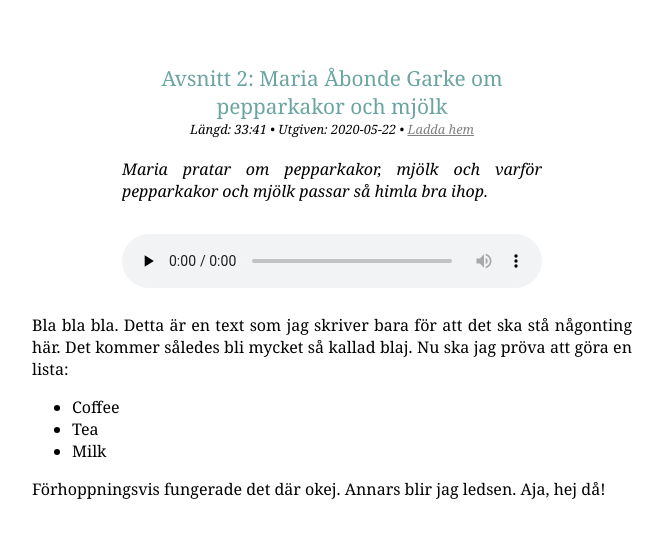
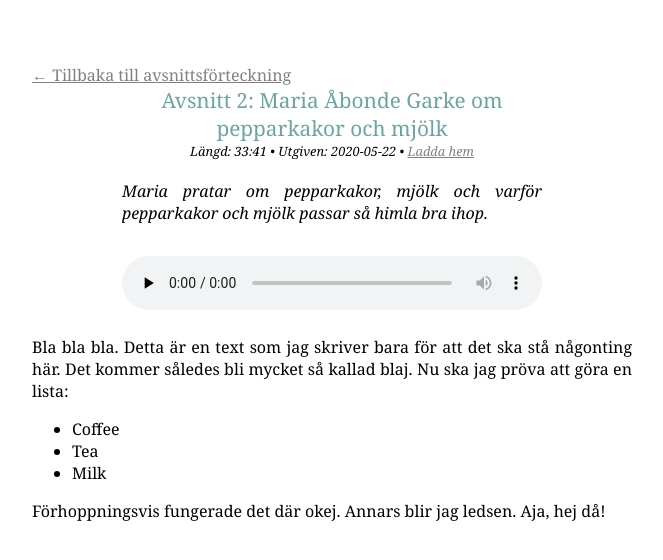
Before and after one commit to Dubbelblind/Dubbelblind.github.io, a Jekyll site: the page built from _posts/2020-05-22-Episod-2.md, in a window 1280 px wide. Shown: the top 560 px of the page, without its empty margins (308-971 px from the left). Built offline with Jekyll 4.4.1, drawn with Linux system fonts in a browser that asks for light colours.

Commit message:
Update post.html

```diff
--- a/_layouts/post.html
+++ b/_layouts/post.html
@@ -4,6 +4,7 @@ layout: default
 <body>
 	<article>
 		<div class="avsnitt">
+			<a href="{{ page.url | prepend: site.baseurl }}" class="linkback">&larr; Tillbaka till avsnittsförteckning</a>
 			<div class="avsnitt_titel"><a href="{{ page.url | prepend: site.baseurl }}" class="avsnitt_titel_länk">{{ page.title }}</a></div>
 			<div class="avsnitt_info">
 				Längd: {{ page.duration }} • Utgiven: <time datetime="{{ page.date | date_to_xmlschema }}" itemprop="datePublished">{{ page.date | date: "%Y-%m-%d" }}</time> • <a href="{{ site.baseurl }}{{ page.file }}" download="{{ page.title }}">Ladda hem</a>
```
